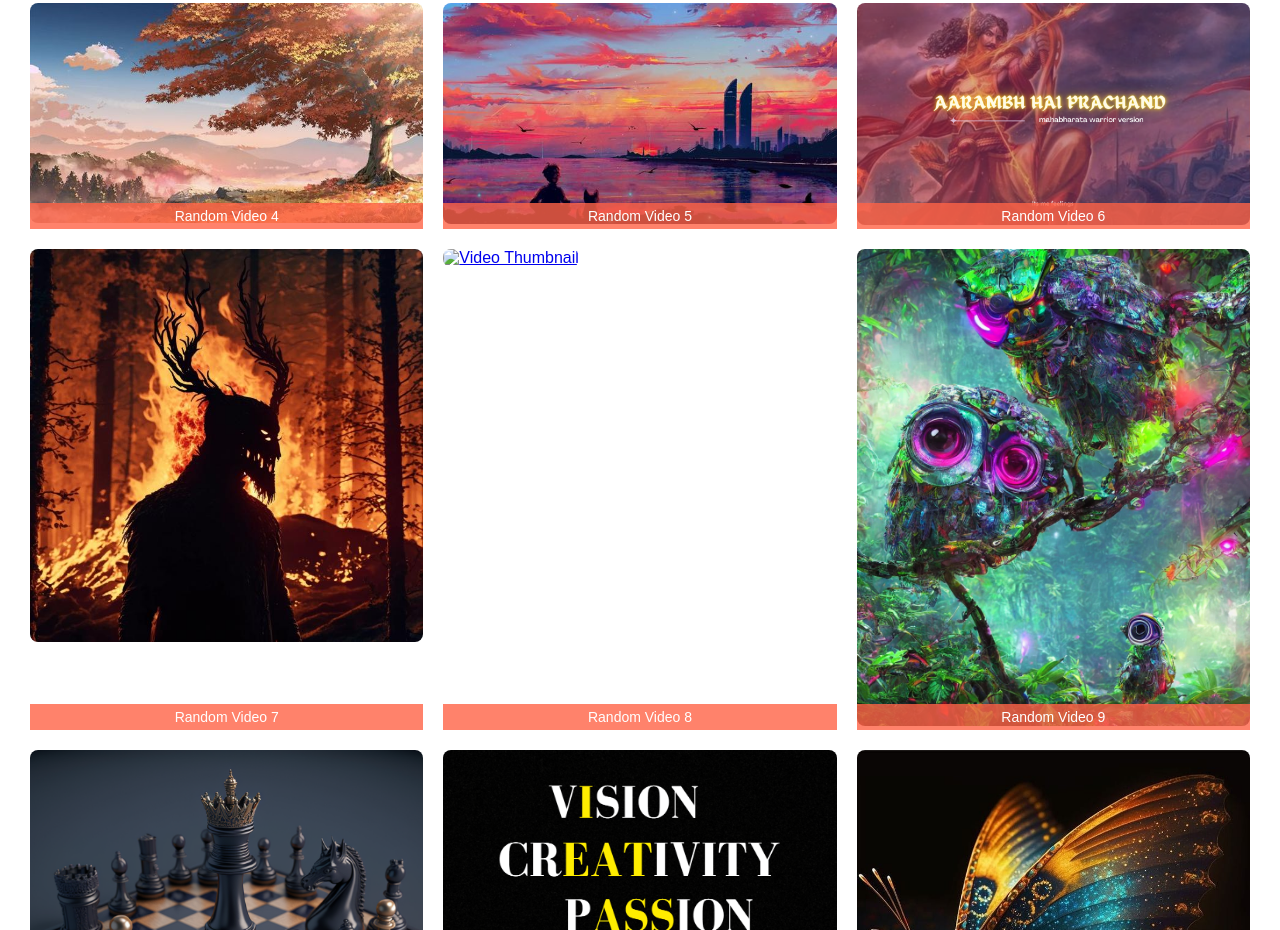
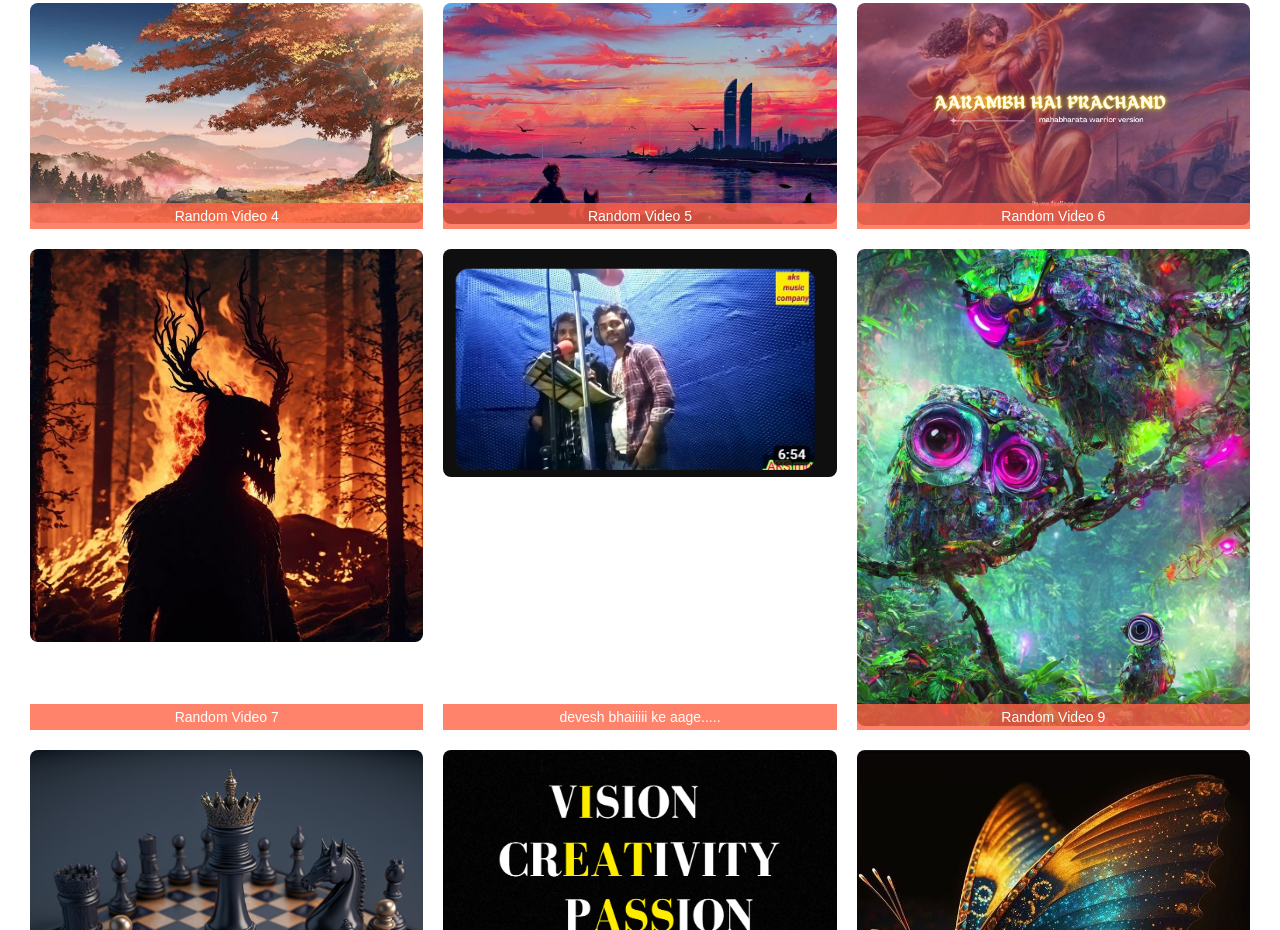
Before and after one commit to kalyug-kali/youthoob, a plain HTML site: page index.html in a window 1280 px wide. Shown: the part 542-1472 px from the top of the page. Drawn offline with Linux system fonts and the light colour scheme.

Commit message:
Update index.html

```diff
--- a/index.html
+++ b/index.html
@@ -212,8 +212,8 @@
         </section>
         <section class="thumbnail" onclick="playVideo(2)">
             <a href="player.html">
-                <img src="video-thumbnail8.jpg" alt="Video Thumbnail">
-                <div class="video-title">Random Video 8</div>
+                <img src="video-thumbnail8.png" alt="Video Thumbnail">
+                <div class="video-title">devesh bhaiiiii ke aage.....</div>
             </a>
         </section>
         <section class="thumbnail" onclick="playVideo(3)">
```
